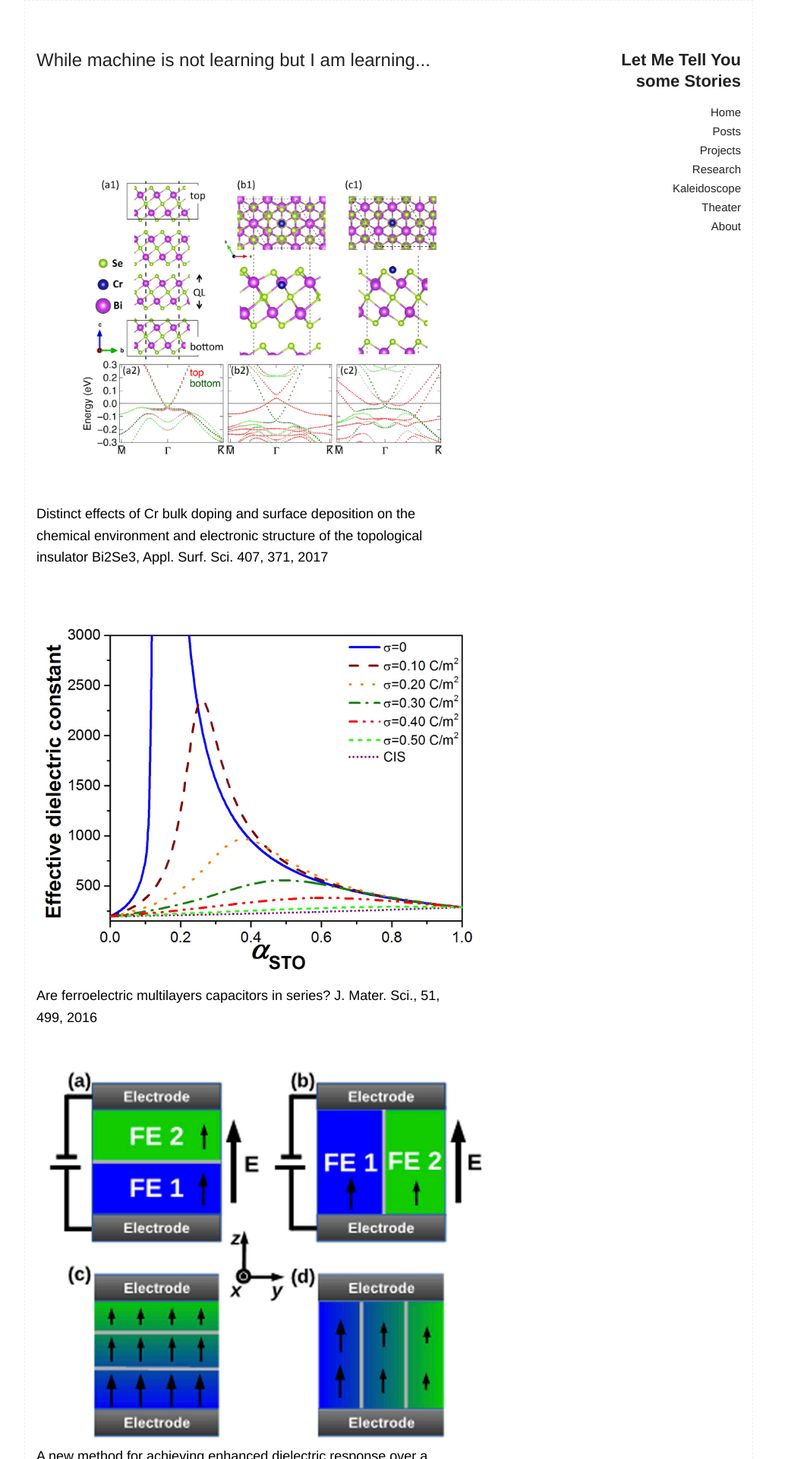
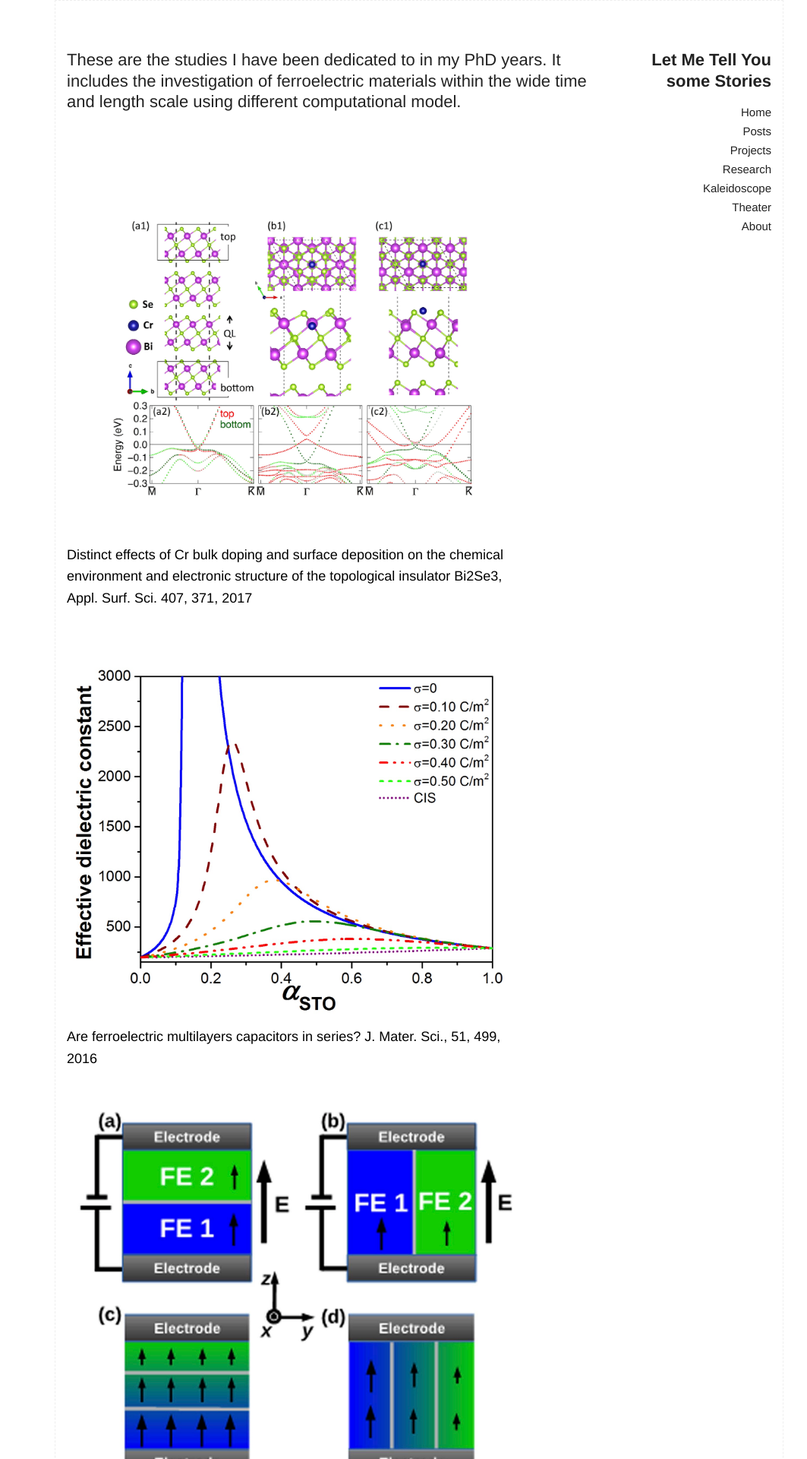
Before and after one commit to snowdj/udothemath1984.github.io, a Jekyll site: the page built from research.html, in a window 1280 px wide. Shown: the top 1920 px of the page at 76% size, without its empty margins (128-1191 px from the left). Built offline with Jekyll 4.4.1, drawn with Linux system fonts in a browser that asks for light colours; nearby versions of some CDN libraries.

Commit message:
Research update

```diff
--- a/research.html
+++ b/research.html
@@ -14,26 +14,27 @@
     <link rel="stylesheet" href="{{ "/css/bootstrap.css" | prepend: site.baseurl }}">
 
   </head>
-<!--   <style>
+  <style>
   body {
-      margin: 0;
-      padding: 0;
+      margin:  0px;
+      padding: 0px 200px;
   }
 
 
-  .modified_img {
+/*  .modified_img {
       position: relative;
       width:  100%;
       height: 400px;
       background-position: 50% 50%;
       background-repeat:   no-repeat;
       background-size:     cover;
-  }
+  }*/
 
-  </style> -->
+  </style>
 
   <body>
-    <h1>While machine is not learning but I am learning...</h1>
+    <h2>These are the studies I have been dedicated to in my PhD years. It includes the investigation of ferroelectric materials
+    within the wide time and length scale using different computational model.</h2>
 
     <br></br>
 
```
Also changed, not shown: other parts of research.html (+1 -1 lines), 2 other files.
